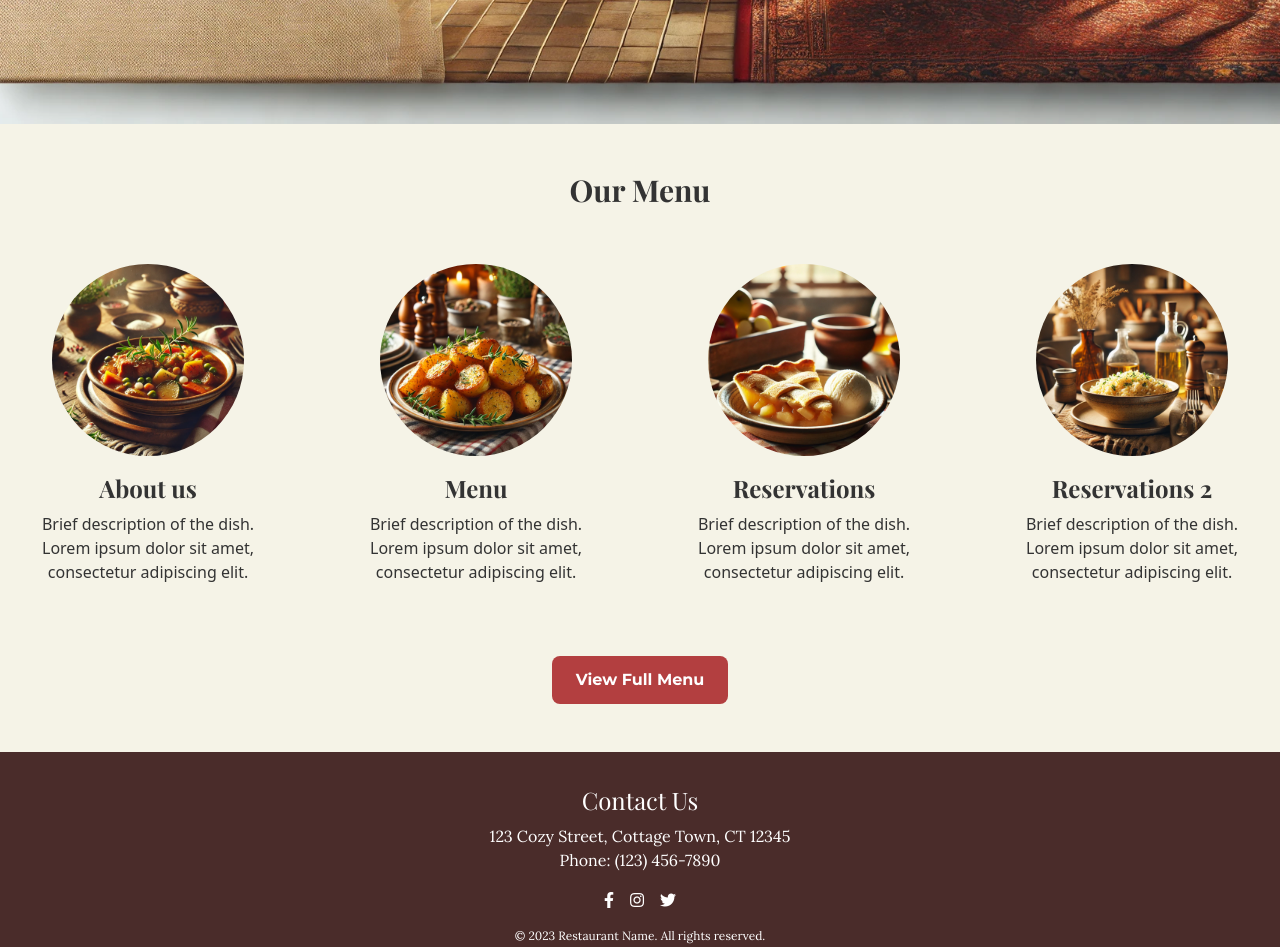
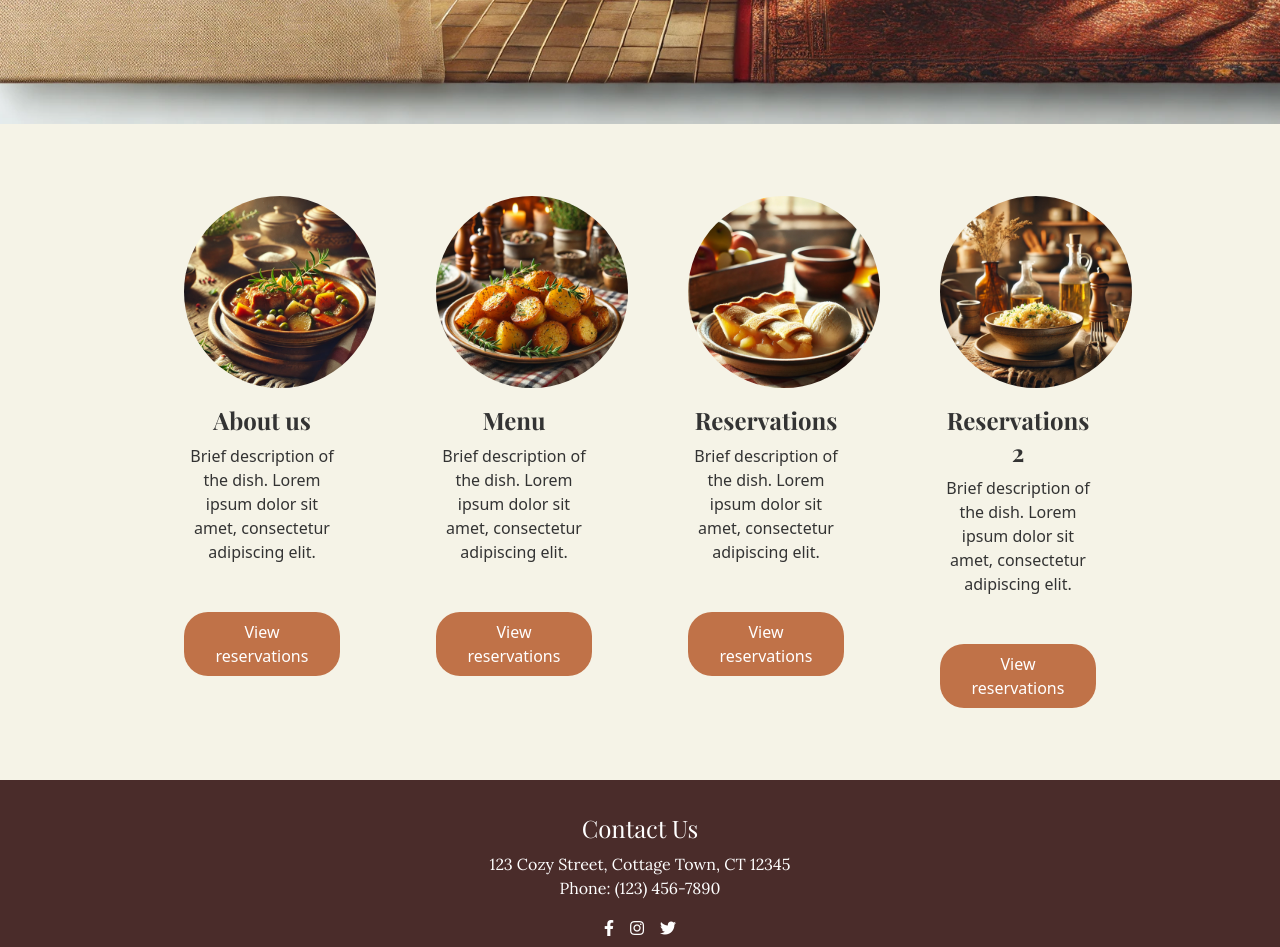
Before and after one commit to M-Araujo/cafe_landing_page, a website: page index.html in a window 1280 px wide. Shown: the part 740-1687 px from the top of the page. Drawn offline with nearby package versions, Linux system fonts and the light colour scheme.

Commit message:
changed buttons

```diff
--- a/index.html
+++ b/index.html
@@ -36,27 +36,6 @@
     </nav>
 
 
-  <!--
-    <section class="relative bg-cover bg-center h-screen" style="background-image: url('assets/banner.webp');">
-        <div class="absolute inset-0 bg-black opacity-50"></div>
-        <div class="container mx-auto h-full flex flex-col justify-center items-center relative z-10 text-center">
-            <h1 class="text-4xl md:text-6xl font-playfair-display text-white mb-4">Welcome to [Restaurant/Cafe Name]</h1>
-            <p class="text-lg md:text-2xl font-playfair-display text-white mb-6">Experience the best dining in [Location]</p>
-            <a href="#menu" class="bg-brick-red text-white py-3 px-6 rounded-lg font-montserrat text-lg md:text-xl">View Our Menu</a>
-        </div>
-    </section>
--->
-
-
-<!--
-<section class="relative bg-cover bg-center h-screen pt-20" style="background-image: url('assets/banner.webp');">
-    <div class="container mx-auto w-2/4  flex flex-col justify-center items-center relative z-10 text-center p-8 rounded-lg bg-soft-beige bg-opacity-50 backdrop-filter backdrop-blur-lg">
-        <h1 class="text-4xl md:text-6xl font-playfair-display text-black mb-4">Welcome to our [cafe]</h1>
-        <p class="text-lg md:text-2xl font-playfair-display text-black mb-6">Experience the best dining in [Location]</p>
-        <a href="#menu" class="bg-brick-red text-black py-3 px-6 rounded-lg font-montserrat text-lg md:text-xl">View Our Menu</a>
-    </div>
-</section>
--->
 
 <section class="relative h-screen flex items-center justify-center bg-cover bg-center" style="background-image: url('assets/banner.webp');">
     <div class="absolute inset-0"></div>
@@ -68,86 +47,54 @@
 </section>
 
 
-   <!-- Menu Section -->
-<!--
+<section id="menu" class="py-12 bg-orange-100">
+    <div class="container mx-auto text-center px-40">
 
-    <section id="menu" class="py-12">
-        <div class="container mx-auto text-center">
-            <h2 class="text-3xl font-playfair-display font-bold mb-8 text-dark-brown">Our Menu</h2>
-            <div class="grid grid-cols-1 md:grid-cols-2 lg:grid-cols-3 gap-8">
-
-                <div class="bg-white p-6 rounded-lg shadow-lg">
-                    <img src="assets/dish1.webp" alt="Dish 1" class="w-full h-48 object-cover rounded-t-lg mb-4">
-                    <h3 class="text-2xl font-playfair-display font-semibold mb-2 text-brick-red">Dish Name 1</h3>
-                    <p class="text-lora">Brief description of the dish. Lorem ipsum dolor sit amet, consectetur adipiscing elit.</p>
-
-                </div>
-
-                <div class="bg-white p-6 rounded-lg shadow-lg">
-                    <img src="assets/dish2.webp" alt="Dish 2" class="w-full h-48 object-cover rounded-t-lg mb-4">
-                    <h3 class="text-2xl font-playfair-display font-semibold mb-2 text-brick-red">Dish Name 2</h3>
-                    <p class="text-lora">Brief description of the dish. Lorem ipsum dolor sit amet, consectetur adipiscing elit.</p>
-
-                </div>
-
-                <div class="bg-white p-6 rounded-lg shadow-lg">
-                    <img src="assets/dish3.webp" alt="Dish 3" class="w-full h-48 object-cover rounded-t-lg mb-4">
-                    <h3 class="text-2xl font-playfair-display font-semibold mb-2 text-brick-red">Dish Name 3</h3>
-                    <p class="text-lora">Brief description of the dish. Lorem ipsum dolor sit amet, consectetur adipiscing elit.</p>
-
-                </div>
-            </div>
-            <div class="mt-12">
-                <a href="#full-menu" class="inline-block bg-brick-red text-white py-3 px-6 rounded-lg font-montserrat font-semibold">View Full Menu</a>
-            </div>
-        </div>
-    </section>
-
--->
-
-<section id="menu" class="py-12 bg-orange-100">
-    <div class="container mx-auto text-center">
-        <h2 class="text-3xl font-playfair-display font-bold mb-8 text-dark-brown">Our Menu</h2>
-        <div class="grid grid-cols-1 md:grid-cols-3 lg:grid-cols-4 gap-8">
+        <div class="grid grid-cols-1 md:grid-cols-2 lg:grid-cols-4 gap-12">
             <!-- Menu Item 1 -->
-            <div class=" p-6 rounded-lg ">
+            <div class="p-6 rounded-lg">
                 <div class="w-48 h-48 mx-auto mb-4">
                     <img src="assets/dish1.webp" alt="Dish 1" class="w-full h-full object-cover rounded-full">
                 </div>
                 <h3 class="text-2xl font-playfair-display font-semibold mb-2 text-brick-red">About us</h3>
                 <p class="text-lora">Brief description of the dish. Lorem ipsum dolor sit amet, consectetur adipiscing elit.</p>
-
+                <div class="mt-12">
+                    <a href="#full-menu" class="inline-block btn-custom">View reservations</a>
+                </div>
             </div>
             <!-- Menu Item 2 -->
-            <div class=" p-6 rounded-lg ">
+            <div class="p-6 rounded-lg">
                 <div class="w-48 h-48 mx-auto mb-4">
                     <img src="assets/dish2.webp" alt="Dish 2" class="w-full h-full object-cover rounded-full">
                 </div>
                 <h3 class="text-2xl font-playfair-display font-semibold mb-2 text-brick-red">Menu</h3>
                 <p class="text-lora">Brief description of the dish. Lorem ipsum dolor sit amet, consectetur adipiscing elit.</p>
-
+                <div class="mt-12">
+                    <a href="#full-menu" class="inline-block btn-custom">View reservations</a>
+                </div>
             </div>
             <!-- Menu Item 3 -->
-            <div class=" p-6 rounded-lg ">
+            <div class="p-6 rounded-lg">
                 <div class="w-48 h-48 mx-auto mb-4">
                     <img src="assets/dish3.webp" alt="Dish 3" class="w-full h-full object-cover rounded-full">
                 </div>
                 <h3 class="text-2xl font-playfair-display font-semibold mb-2 text-brick-red">Reservations</h3>
                 <p class="text-lora">Brief description of the dish. Lorem ipsum dolor sit amet, consectetur adipiscing elit.</p>
-
+                <div class="mt-12">
+                    <a href="#full-menu" class="inline-block btn-custom">View reservations</a>
+                </div>
             </div>
-             <!-- Menu Item 4 -->
-             <div class=" p-6 rounded-lg ">
+            <!-- Menu Item 4 -->
+            <div class="p-6 rounded-lg">
                 <div class="w-48 h-48 mx-auto mb-4">
                     <img src="assets/dish4.webp" alt="Dish 4" class="w-full h-full object-cover rounded-full">
                 </div>
                 <h3 class="text-2xl font-playfair-display font-semibold mb-2 text-brick-red">Reservations 2</h3>
                 <p class="text-lora">Brief description of the dish. Lorem ipsum dolor sit amet, consectetur adipiscing elit.</p>
-
+                <div class="mt-12">
+                    <a href="#full-menu" class="inline-block btn-custom">View reservations</a>
+                </div>
             </div>
-        </div>
-        <div class="mt-12">
-            <a href="#full-menu" class="inline-block bg-brick-red text-white py-3 px-6 rounded-lg font-montserrat font-semibold">View Full Menu</a>
         </div>
     </div>
 </section>
@@ -218,6 +165,14 @@
         .bg-dark-brown {
             background-color: #4A2C2A;
         }
+        .btn-custom {
+            background-color: #C07248;
+            color: white;
+            color: white;
+            border-radius: 1.5rem; /* Increased border-radius for more rounded corners */
+            padding: 0.5rem 1rem; /* This is equivalent to py-2 px-4 in Tailwind */
+            font-size: 1rem;
+        }
 
     </style>
 
--- a/tailwind.config.js
+++ b/tailwind.config.js
@@ -17,6 +17,7 @@ module.exports = {
       colors:{
         primary: '#005696',
         secondary: '#cccccc',
+        tertiary: '#C07248',
         accent: {
           default: '#29323c',
           secondary: '#333333',
```
Also changed, not shown: css/input.css (line endings or trailing spaces), dist/output.css.
